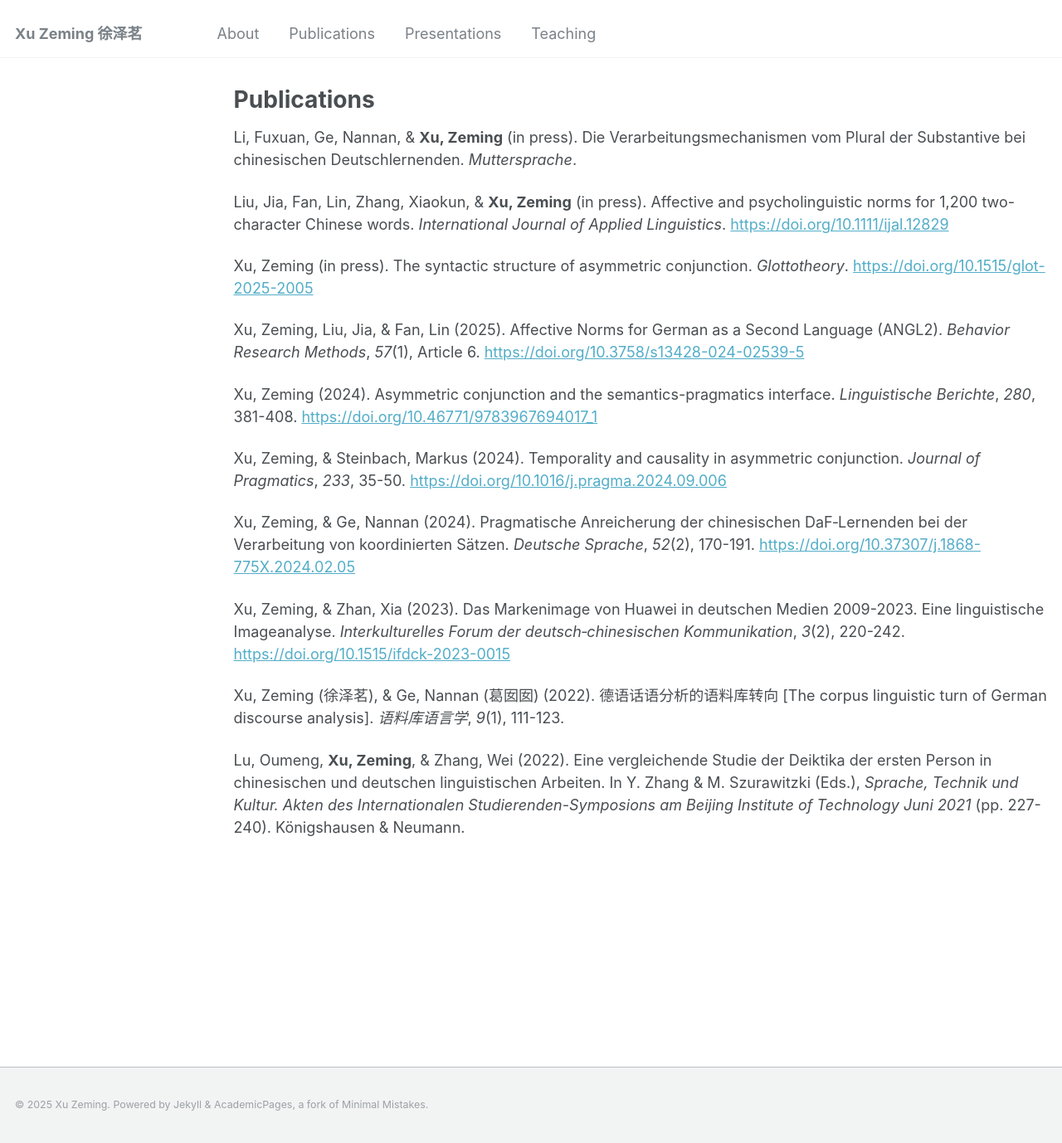
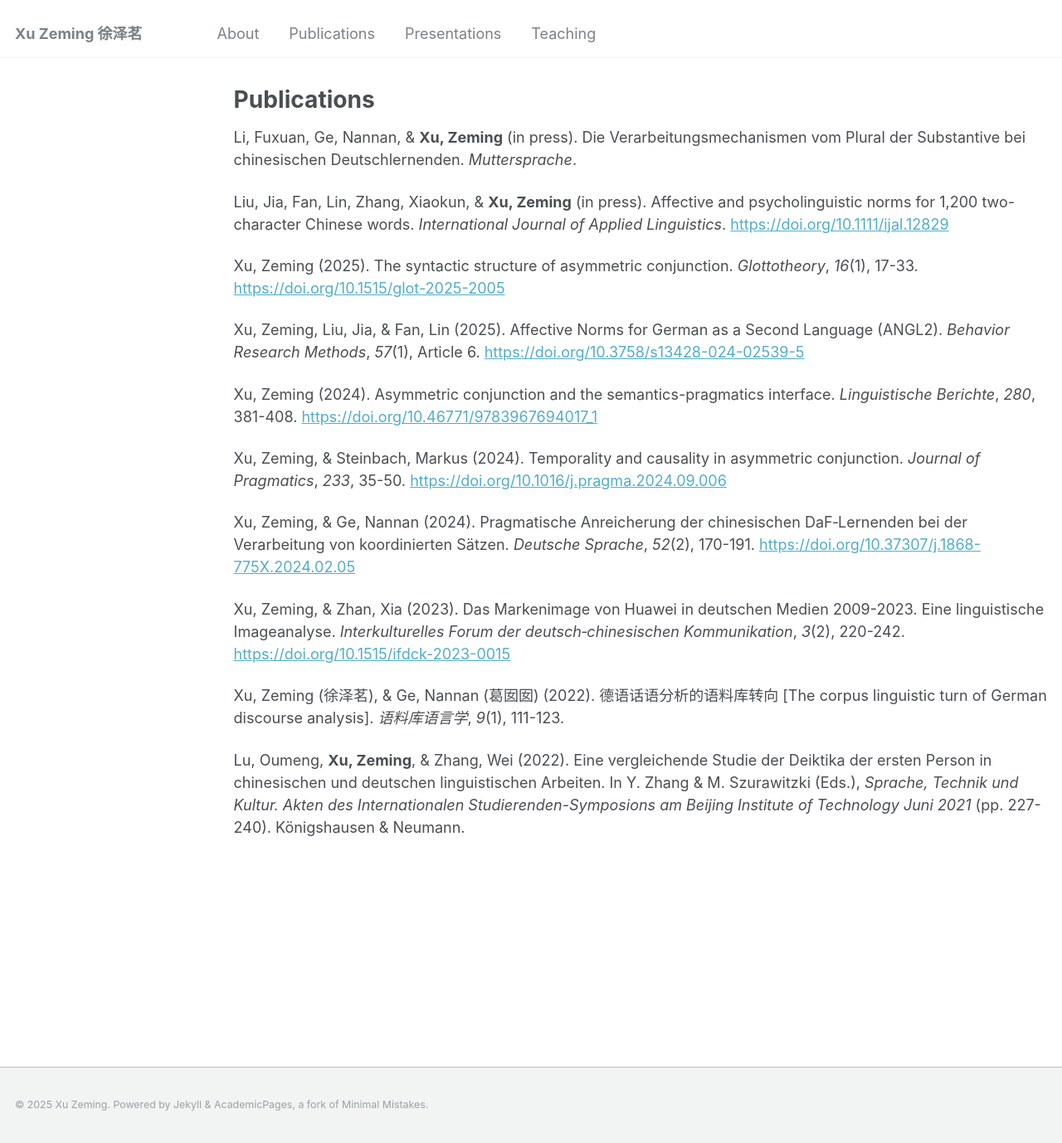
Before and after one commit to xu-zeming/xu-zeming.github.io, a Jekyll site: the page built from _pages/publications.md, in a window 1280 px wide and 1378 px high. Shown: the whole window at 83% size. Built offline with Jekyll 4.4.1, drawn with Linux system fonts in a browser that asks for light colours.

Commit message:
modified:   _pages/publications.md

```diff
--- a/_pages/publications.md
+++ b/_pages/publications.md
@@ -9,7 +9,7 @@ Li, Fuxuan, Ge, Nannan, & **Xu, Zeming** (in press). Die Verarbeitungsmechanisme
 
 Liu, Jia, Fan, Lin, Zhang, Xiaokun, & **Xu, Zeming** (in press). Affective and psycholinguistic norms for 1,200 two-character Chinese words. *International Journal of Applied Linguistics*. [https://doi.org/10.1111/ijal.12829](https://doi.org/10.1111/ijal.12829)
 
-Xu, Zeming (in press). The syntactic structure of asymmetric conjunction. *Glottotheory*. [https://doi.org/10.1515/glot-2025-2005](https://doi.org/10.1515/glot-2025-2005)
+Xu, Zeming (2025). The syntactic structure of asymmetric conjunction. *Glottotheory*, *16*(1), 17-33. [https://doi.org/10.1515/glot-2025-2005](https://doi.org/10.1515/glot-2025-2005)
 
 Xu, Zeming, Liu, Jia, & Fan, Lin (2025). Affective Norms for German as a Second Language (ANGL2). *Behavior Research Methods*, *57*(1), Article 6. [https://doi.org/10.3758/s13428-024-02539-5](https://doi.org/10.3758/s13428-024-02539-5)
 
```
